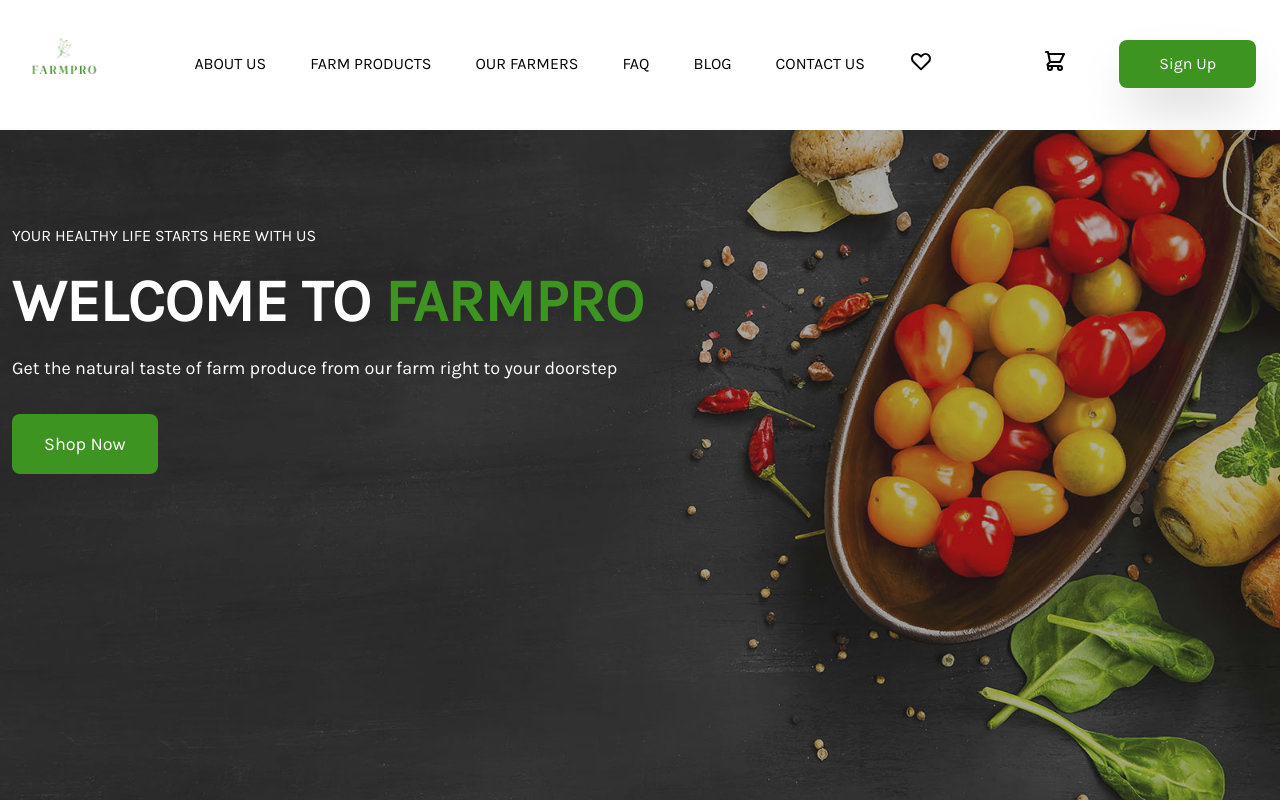
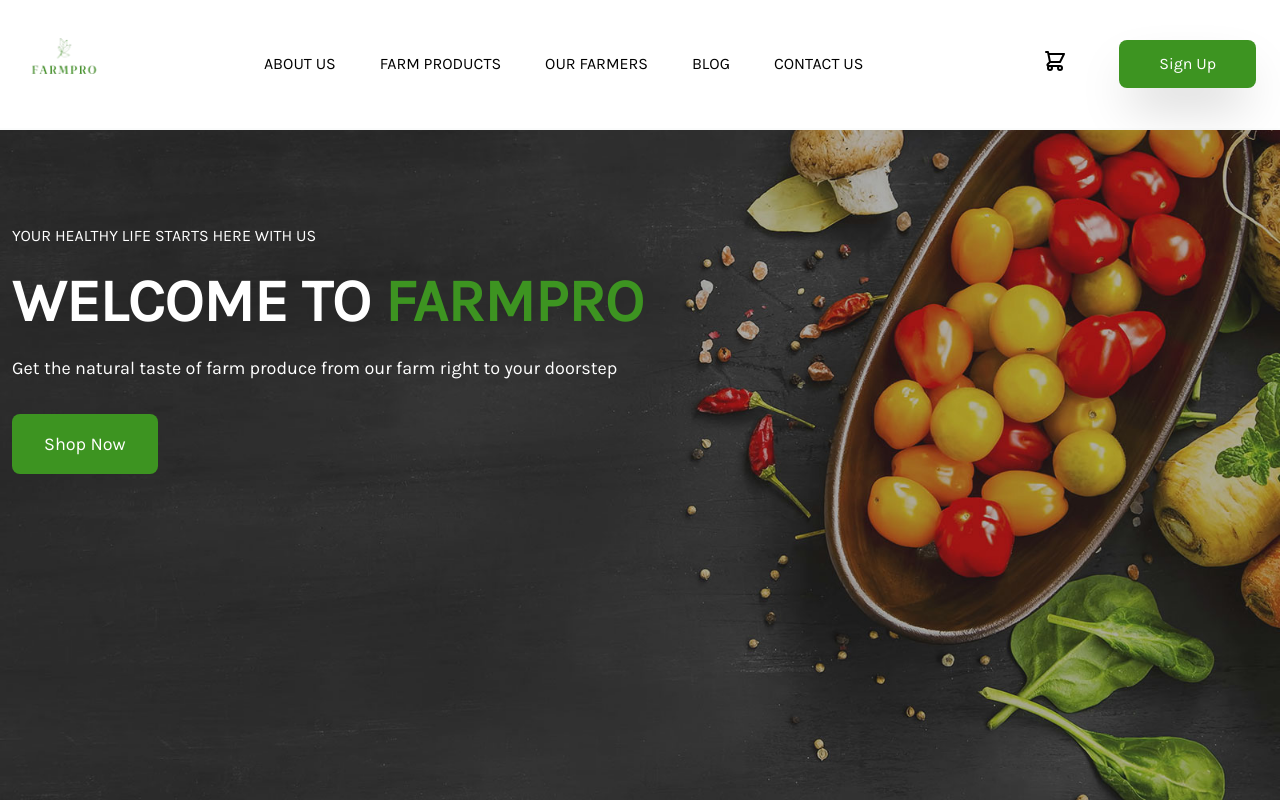
Before and after one commit to Emilsone/Farmpro-Website, a Vue app: page / in a window 1280 px wide. Shown: the top 802 px of the page. Built offline with nearby package versions, Linux system fonts and the light colour scheme.

Commit message:
Deleted Faq and wishlist icon from the header

```diff
--- a/src/components/TheHeader.vue
+++ b/src/components/TheHeader.vue
@@ -26,7 +26,7 @@
       <div :class="navContentClassList" class="
           w-full
           flex-grow
-          lg:flex lg:items-center lg:w-auto lg:block
+          lg:flex lg:items-center lg:w-auto
           mt-2
           lg:mt-0
           text-black
@@ -69,15 +69,6 @@
                  hover:text-underline
                 py-2
                 px-4
-              " href="#"><router-link to="/faq">FAQ <i class="icon-map"></i></router-link></a>
-          </li>
-          <li class="mr-3">
-            <a class="
-                inline-block
-                no-underline
-                 hover:text-underline
-                py-2
-                px-4
               " href="#"><router-link to="/blog">BLOG</router-link></a>
           </li>
           <li class="mr-3">
@@ -88,20 +79,6 @@
                 py-2
                 px-4
               " href="#"><router-link to="/contact">CONTACT US</router-link></a>
-          </li>
-          <li class="mr-3">
-            <a class="
-                inline-block
-                no-underline
-                 hover:text-underline
-                py-2
-                px-4
-              " href="#"><router-link to="/wishlist">
-                <svg xmlns="http://www.w3.org/2000/svg" class="h-6 w-6" fill="none" viewBox="0 0 24 24"
-                  stroke="currentColor" stroke-width="2">
-                  <path stroke-linecap="round" stroke-linejoin="round"
-                    d="M4.318 6.318a4.5 4.5 0 000 6.364L12 20.364l7.682-7.682a4.5 4.5 0 00-6.364-6.364L12 7.636l-1.318-1.318a4.5 4.5 0 00-6.364 0z" />
-                </svg></router-link></a>
           </li>
         </ul>
         <ul class="list-reset lg:flex items-center">
```
